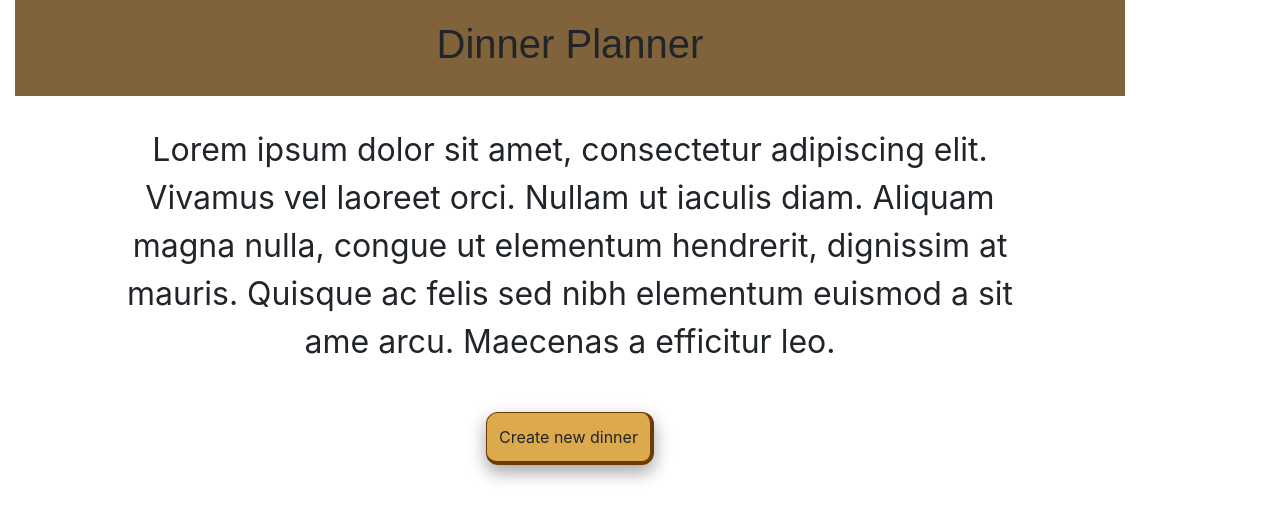
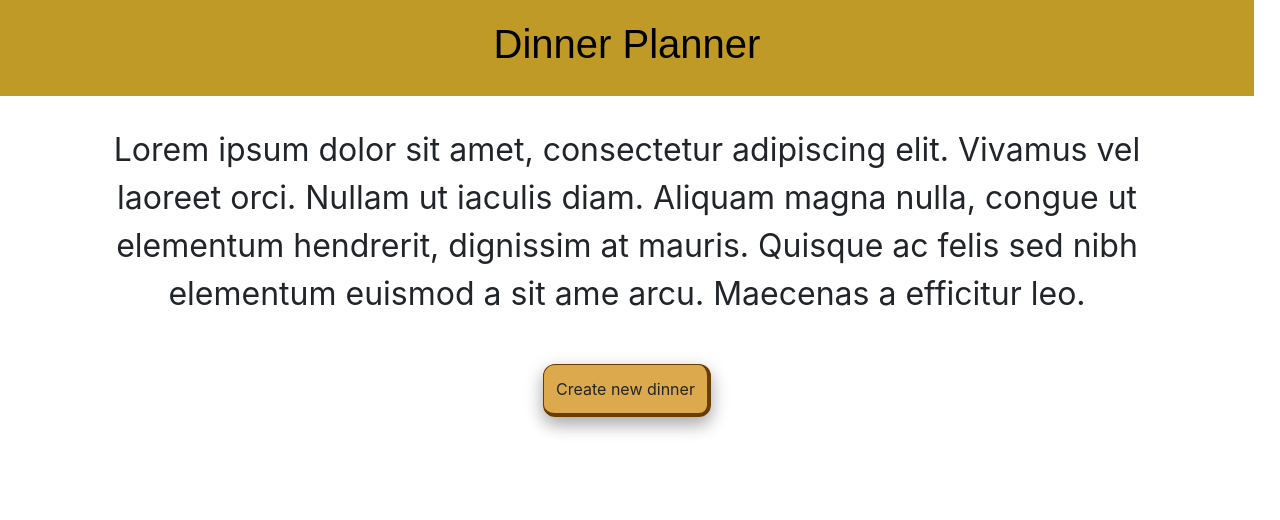
Before and after one commit to sadeq-gholami/dinner-planner-react, a React (Create React App) app: page / in a window 1280 px wide. Shown: the top 520 px of the page. Built offline with nearby package versions, Linux system fonts and the light colour scheme; no server answers.

Commit message:
some changes for better user interaction

```diff
--- a/src/presentation/searchFormComponent.js
+++ b/src/presentation/searchFormComponent.js
@@ -3,7 +3,11 @@ const SearchFormComponent=({buttonClicked, dishTypeChanged, searchTextChanged})=
         return (
         <React.Fragment>
             <h2>Find A Dish</h2>
-            <input type="text" defaultValue={sessionStorage.getItem("searchText")} onChange={e => searchTextChanged(e.target.value) }/>
+            <input type="text" defaultValue={sessionStorage.getItem("searchText")}
+            onChange={e => searchTextChanged(e.target.value) }
+            onKeyPress={e=> {
+                        let key = e.which || e.keyCode;
+                         if(key===13) buttonClicked(e)}}/>
             <select defaultValue = {sessionStorage.getItem("dishType")}onChange={ e => dishTypeChanged(e.target.value)}>
                 <option value ="">all</option>
                 <option value="Main Course" >Main Course</option>
--- a/src/style.css
+++ b/src/style.css
@@ -5,7 +5,8 @@ body{
     display: grid;
     margin: 0px;
     margin-right: 0px;
-    grid-template-columns: minmax(min-content, max-content) minmax(100%, 3fr) ;
+    padding:0px;
+    grid-template-columns: 25% 85% ;
     grid-template-areas:
             "header header"
             "sidebar details";
@@ -49,9 +50,10 @@ body{
 .header{
     grid-area: header;
     text-align: center;
-    background-color: #80633a;
+    background-color: #bf9a26;
     font-size: 1.5rem;
     font-family: fantasy;
+    color: #000;
     padding: 20px;
 }
 .text-button{
```
